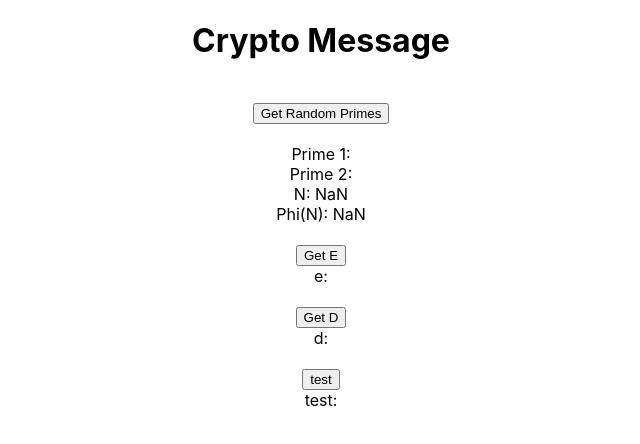
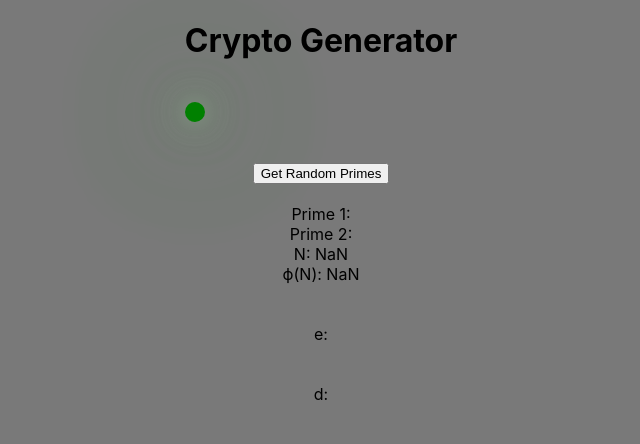
Before and after one commit to hujikolp1/rsa_keypair_generator, a React (Create React App) app: page / in a window 1280 px wide. Shown: the top 444 px of the page, without its empty margins (319-959 px from the left). Built offline with nearby package versions, Linux system fonts and the light colour scheme.

Commit message:
crypto controls

```diff
--- a/src/App.css
+++ b/src/App.css
@@ -1,6 +1,46 @@
 .App {
   text-align: center;
 }
+
+/* ----------------------------------------------------- */
+
+
+body {
+  /* margin: 0;
+  padding: 0;  */
+  background: rgb(121, 121, 121);
+  display: flex;
+  justify-content: center;
+  align-items: center;
+  /* height: 100vh;  */
+}
+
+.geeks {
+  width: 20px;
+  height: 20px;
+  background: green;
+  border-radius: 50%;
+  box-shadow: 0 0 20px rgb(127, 153, 127),
+              0 0 40px rgb(127, 153, 127),
+              0 0 60px rgb(127, 153, 127),
+              0 0 80px rgb(127, 153, 127),
+              0 0 120px rgb(127, 153, 127),
+              0 0 220px rgb(127, 153, 127),
+              0 0 320px rgb(127, 153, 127);
+  transition:1s;
+}
+
+.geeks:hover {
+  box-shadow: 0 0 0 30px rgb(83, 224, 83),
+              0 0 0 60px rgb(83, 224, 83),
+              0 0 0 100px rgb(83, 224, 83),
+              0 0 0 120px rgb(82, 226, 82),
+              0 0 0 200px rgb(37, 214, 37),
+              0 0 0 400px rgb(27, 165, 27),
+              0 0 0 450px rgb(63, 235, 63);
+}
+
+/* ----------------------------------------------------- */
 
 .App-logo {
   height: 40vmin;
--- a/src/components/primeGen.jsx
+++ b/src/components/primeGen.jsx
@@ -9,13 +9,18 @@ import React, {useState, useEffect} from 'react'
 const PrimeGen = (...props) => {
 
     const [primeArr, setPrimeArr] = useState([])
-    const [inputValue, setInputValue] = useState(null)
     const [randoPrime1, setRandoPrime1] = useState(null)
     const [randoPrime2, setRandoPrime2] = useState(null)
     const [e, setE] = useState(null)
     const [d, setD] = useState(null)
 
+    const [genPrimesDisplay, setGenPrimesDisplay]=useState(true)
+    const [genEDisplay, setGenEDisplay]=useState('none')
+    const [genDDisplay, setGenDDisplay]=useState('none')
+    const [displayOK, setDisplayOK]=useState('none')
+
     const [test,setTest] = useState(null)
+    // const [inputValue, setInputValue] = useState(null)
 
 
     useEffect(() => {
@@ -23,12 +28,19 @@ const PrimeGen = (...props) => {
         setPrimeArr(primes)
 
         return () => {}
-    }, [primeArr, randoPrime1, randoPrime2])
+
+    }, [primeArr, randoPrime1, randoPrime2, displayOK])
 
     const handleSubmit = (e) => {
         e.preventDefault()
-        setInputValue(e.target.parentNode[0].value)
+        // setInputValue(e.target.parentNode[0].value)
         console.log('inputValue e -> ', e.target.parentNode[0].value)
+    }
+    const handleOK = () => {
+        setDisplayOK('none')
+        setPrimeArr([]);
+        setE(null)
+        setD(null)
     }
 
     const handleTest = () => {
@@ -67,9 +79,14 @@ const PrimeGen = (...props) => {
                 random2 = Math.floor(Math.random()*(primeArr.length))
             }
             setRandoPrime2(random2)
+        }
+        if(e!==undefined) setE(null)
+        if(d!==undefined) setD(null)
+        if(displayOK==='inline-block') setDisplayOK('none')
 
-        }
+        setGenEDisplay('inline-block');
     }
+    //-------------------------------------
     const genE = () => {
         let genE = generateE()
         setE(genE)
@@ -103,6 +120,7 @@ const PrimeGen = (...props) => {
                 findE--
             }
             console.log("  after-> ", findE)
+            setGenDDisplay('inline-block')
             return findE
         } else {
             return null
@@ -123,13 +141,20 @@ const PrimeGen = (...props) => {
                 d++
             }
             if(d===10000){
-                d = 'try again'
+                d = 'D computation is larger than 10000. Generate Primes Again.'
+                setGenEDisplay('none');
+                setGenDDisplay('none');
+                setDisplayOK('inline-block')
             }
             return d
         } else {
             return null
         }
     }
+    //-------------------------------------
+    var styles = {
+
+      }
 
 
 
@@ -137,7 +162,8 @@ const PrimeGen = (...props) => {
 
     return(
         <div>
-           <h1>Crypto Message</h1><br></br>
+           <h1>Crypto Generator</h1><br></br>
+           <div class="geeks"></div> <br></br><br></br>
 
            {/* <form>
                 <input></input>
@@ -148,13 +174,21 @@ const PrimeGen = (...props) => {
            Prime 1: {primeArr[randoPrime1]} <br></br>
            Prime 2: {primeArr[randoPrime2]} <br></br>
            N: { primeArr[randoPrime1] * primeArr[randoPrime2] } <br></br>
-           Phi(N): { (primeArr[randoPrime1] - 1) * (primeArr[randoPrime2] - 1) } <br></br><br></br>
-           <button onClick={()=>genE()}>Get E</button> <br></br>
+           &#x3D5;(N): { (primeArr[randoPrime1] - 1) * (primeArr[randoPrime2] - 1) } <br></br><br></br>
+
+           <button onClick={()=>genE()} style={{display:`${genEDisplay}`}}>Get E</button> <br></br>
            e: {e} <br></br><br></br>
-           <button onClick={()=>genD()}>Get D</button> <br></br>
-           d: {d} <br></br><br></br>
-           <button onClick={()=>handleTest()}>test</button> <br></br>
-           test: {test}
+
+           <button onClick={()=>genD()} style={{display:`${genDDisplay}`}}>Get D</button> <br></br>
+           d: {d} <br></br>
+           <button onClick={()=>handleOK()} style={{display:`${displayOK}`}}>OK</button>
+           <br></br>
+
+
+
+           {/* <button onClick={()=>handleTest()}>test</button> <br></br>
+           test: {test} */}
+
            {/* Other Primes: {primeArr.map( (i)=>{
                return <span>{i}</span>
            })} <br></br> */}
```
